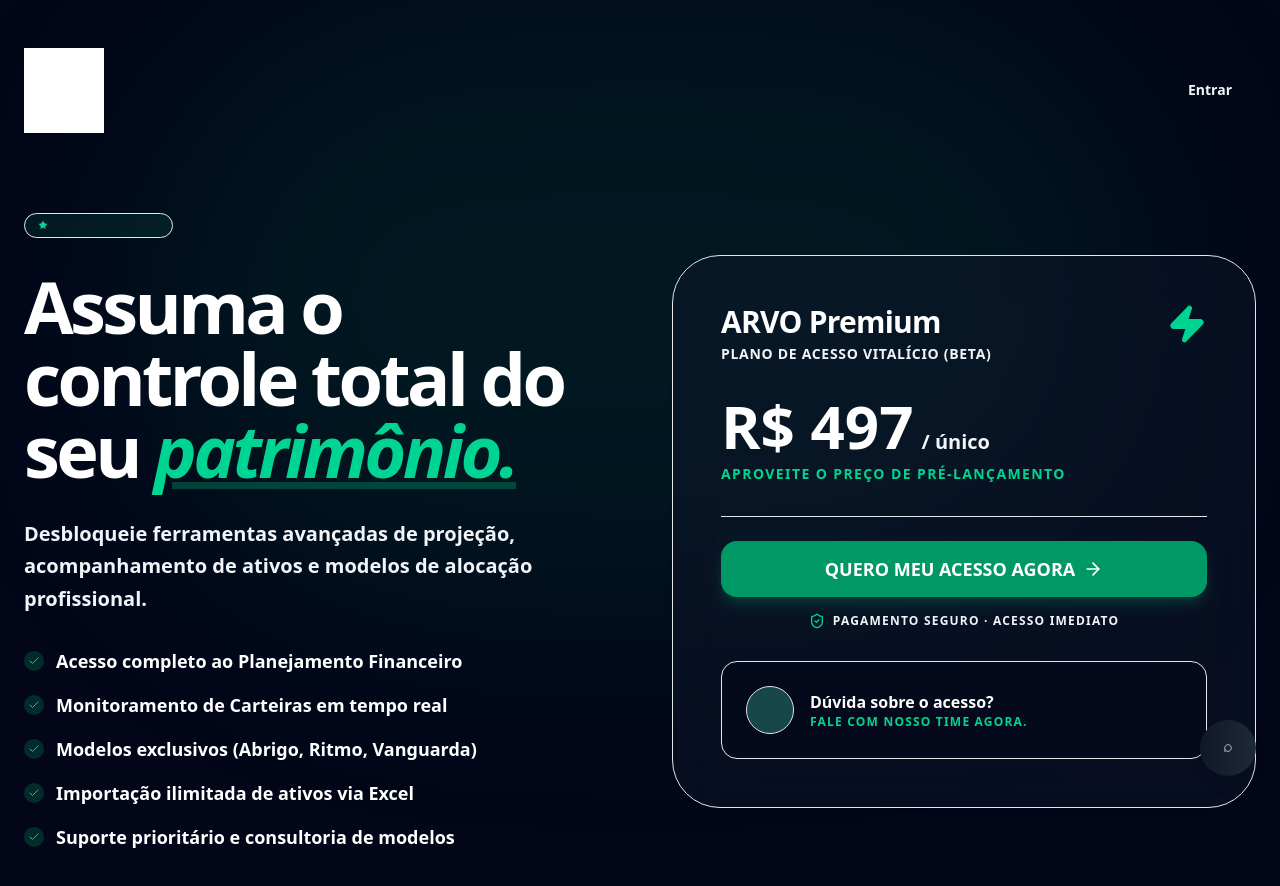
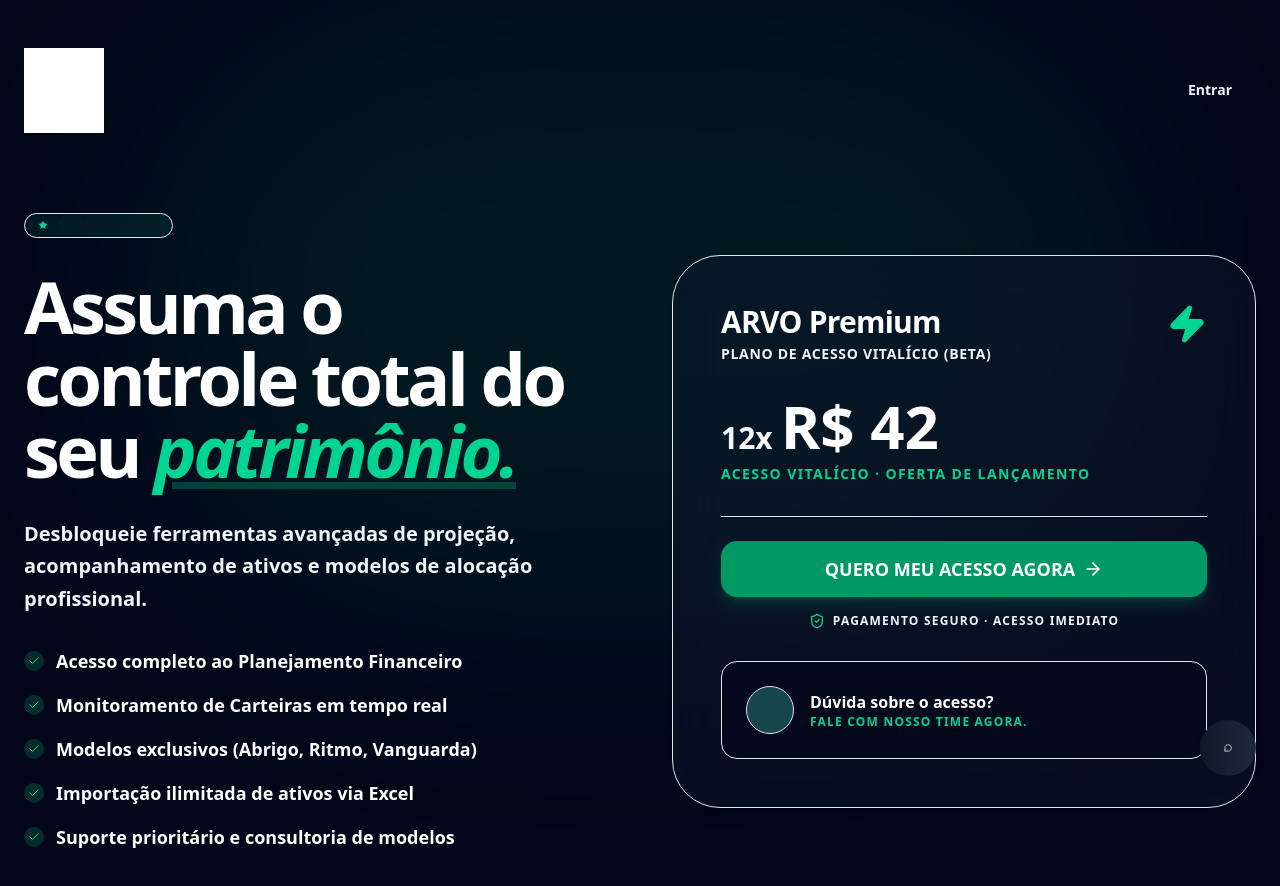
Before and after one commit to luslater/arvo, a Next.js app: page /checkout in a window 1280 px wide. Shown: the top 886 px of the page. Built offline with nearby package versions, Linux system fonts and the light colour scheme.

Commit message:
feat: update pricing to 12x R$ 42 across checkout pages

```diff
--- a/src/app/checkout/pagamento/page.tsx
+++ b/src/app/checkout/pagamento/page.tsx
@@ -88,7 +88,7 @@ export default function PaymentPage() {
                                 <div className="pt-6 border-t border-white/5 space-y-3">
                                     <div className="flex justify-between text-sm">
                                         <span className="!text-slate-100 font-bold">Plano Premium</span>
-                                        <span className="font-bold !text-white">R$ 497,00</span>
+                                        <span className="font-bold !text-white">12x R$ 42,00</span>
                                     </div>
                                     <div className="flex justify-between text-sm">
                                         <span className="text-emerald-400 font-bold">Taxa de Adesão (Beta)</span>
@@ -96,7 +96,7 @@ export default function PaymentPage() {
                                     </div>
                                     <div className="flex justify-between items-end pt-4 border-t border-white/5">
                                         <span className="text-lg font-bold !text-white">Total</span>
-                                        <span className="text-3xl font-black !text-emerald-400 tracking-tighter">R$ 497,00</span>
+                                        <span className="text-3xl font-black !text-emerald-400 tracking-tighter">12x R$ 42,00</span>
                                     </div>
                                 </div>
                             </CardContent>
@@ -194,7 +194,7 @@ export default function PaymentPage() {
 
                                     <div className="space-y-4 max-w-sm mx-auto">
                                         <div className="p-4 bg-slate-950 rounded-xl border border-slate-800 text-[11px] font-mono break-all !text-slate-100 border-dashed leading-relaxed font-bold">
-                                            00020126420014br.gov.bcb.pix0120suporte@arvo.com.br5204000053039865406497.0058 02BR5915ARVO0PAYMENT6009SAO PAULO62070503***6304E2D3
+                                            00020126420014br.gov.bcb.pix0120suporte@arvo.com.br52040000530398654064504.0058 02BR5915ARVO0PAYMENT6009SAO PAULO62070503***6304E2D3
                                         </div>
                                         <Button
                                             className="w-full h-12 bg-slate-800 hover:bg-slate-700 !text-white text-xs font-black uppercase tracking-widest rounded-xl transition-all active:scale-95 border border-slate-700"
--- a/src/app/checkout/page.tsx
+++ b/src/app/checkout/page.tsx
@@ -94,10 +94,10 @@ export default function CheckoutPage() {
 
                                 <div className="space-y-1">
                                     <div className="flex items-baseline gap-2">
-                                        <span className="text-6xl font-black !text-white">R$ 497</span>
-                                        <span className="!text-slate-100 font-bold text-xl">/ único</span>
+                                        <span className="text-3xl font-bold !text-slate-100">12x</span>
+                                        <span className="text-6xl font-black !text-white">R$ 42</span>
                                     </div>
-                                    <p className="text-sm !text-emerald-400 font-black uppercase tracking-widest mt-2">Aproveite o preço de pré-lançamento</p>
+                                    <p className="text-sm !text-emerald-400 font-black uppercase tracking-widest mt-2">Acesso Vitalício · Oferta de Lançamento</p>
                                 </div>
 
                                 <div className="pt-6 border-t border-slate-800 space-y-4">
```
